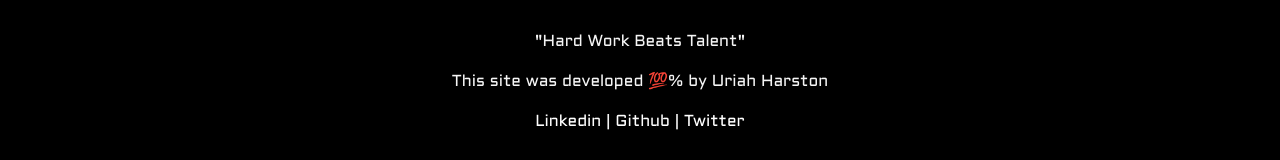
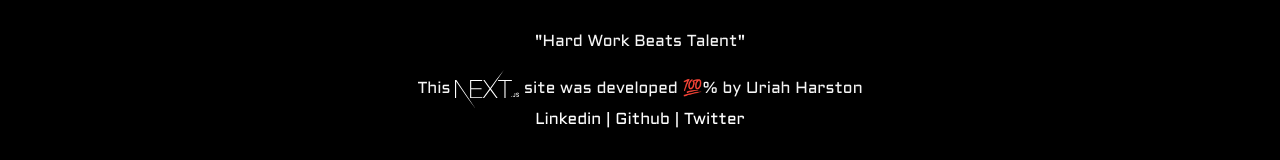
Before and after one commit to uharston/nextjs-harstondev, a Next.js app: page / in a window 1280 px wide. Shown: the part 3216-3376 px from the top of the page. Built offline with nearby package versions, Linux system fonts and the light colour scheme.

Commit message:
Add Next.js Svg

```diff
--- a/components/footer.js
+++ b/components/footer.js
@@ -1,12 +1,17 @@
+import styles from '../styles/utils.module.css'
 
-import styles from '../styles/utils.module.css'
+
 
 function Footer() {
     return(
         <footer>
             <div className={styles.footer} id="footer">
                 <p >"Hard Work Beats Talent"</p>
-                <p>This site was developed 💯% by Uriah Harston</p>
+                <div className={styles.footerLine}>
+                    <span>This </span>
+                    <svg  className='nextjs-icon' xmlns="http://www.w3.org/2000/svg" xmlns="http://www.w3.org/1999/xlink" aria-hidden="true" focusable="false" width="4em" preserveAspectRatio="xMidYMid meet" viewBox="0 0 512 309"><path d="M120.81 80.561h96.568v7.676h-87.716v57.767h82.486v7.675h-82.486v63.423h88.722v7.675H120.81V80.561zm105.22 0h10.26l45.467 63.423L328.23 80.56L391.441 0l-103.85 150.65l53.515 74.127h-10.663l-48.686-67.462l-48.888 67.462h-10.461l53.917-74.128l-50.296-70.088zm118.898 7.676V80.56h110.048v7.676h-50.699v136.54h-8.852V88.237h-50.497zM0 80.56h11.065l152.58 228.323l-63.053-84.107L9.254 91.468l-.402 133.31H0V80.56zm454.084 134.224c-1.809 0-3.165-1.4-3.165-3.212c0-1.81 1.356-3.212 3.165-3.212c1.83 0 3.165 1.401 3.165 3.212c0 1.811-1.335 3.212-3.165 3.212zm8.698-8.45h4.737c.064 2.565 1.937 4.29 4.693 4.29c3.079 0 4.823-1.854 4.823-5.325v-21.99h4.823v22.011c0 6.252-3.617 9.853-9.603 9.853c-5.62 0-9.473-3.493-9.473-8.84zm25.384-.28h4.78c.409 2.953 3.294 4.828 7.45 4.828c3.875 0 6.717-2.005 6.717-4.764c0-2.371-1.809-3.794-5.921-4.764l-4.005-.97c-5.62-1.316-8.181-4.032-8.181-8.602c0-5.54 4.521-9.227 11.303-9.227c6.308 0 10.916 3.686 11.196 8.925h-4.694c-.452-2.867-2.95-4.657-6.567-4.657c-3.81 0-6.35 1.833-6.35 4.635c0 2.22 1.635 3.493 5.683 4.441l3.423.841c6.373 1.488 9 4.075 9 8.753c0 5.95-4.607 9.68-11.97 9.68c-6.89 0-11.52-3.558-11.864-9.12z" fill="white"/></svg>
+                    <span>  site was developed 💯% by Uriah Harston</span>
+                </div>
                 <p><a href="https://www.linkedin.com/in/uriah-harston/" target="_blank">Linkedin</a> | <a href="https://github.com/uharston" target="_blank">Github</a> | <a href="https://twitter.com/UriahHarston" target="_blank">Twitter</a></p>
             </div>
 
```
